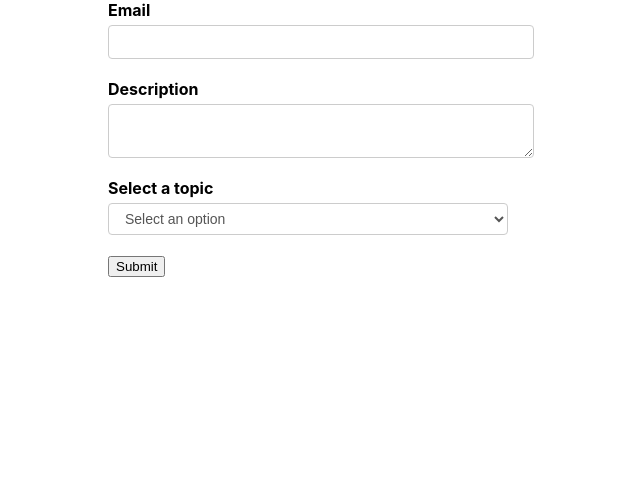
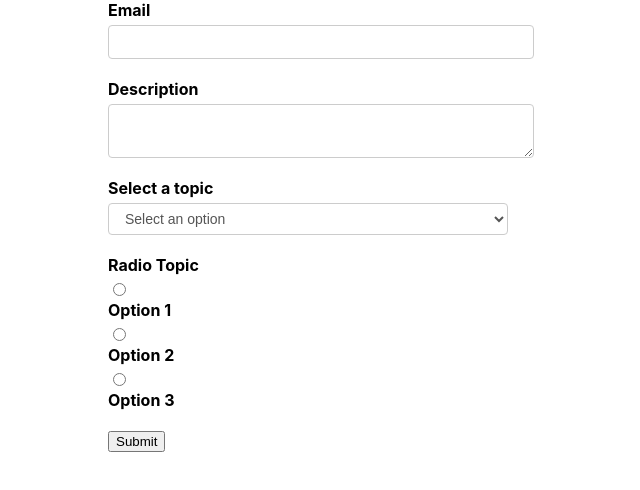
Before and after one commit to pradeep2165/react-formic, a React (Create React App) app: page / in a window 1280 px wide. Shown: the top 490 px of the page, without its empty margins (319-959 px from the left). Built offline with nearby package versions, Linux system fonts and the light colour scheme.

Commit message:
radio formik component added

```diff
--- a/src/App.css
+++ b/src/App.css
@@ -5,11 +5,11 @@
 
 label{
   font-weight: bold;
-  display: flex;
+  display:flex;
   margin-bottom: 5px;
 }
 
-input[type='text'], input[type='email'], textarea, select{
+input[type='text'], input[type='email'], textarea, select {
   display: block;
   width: 400px;
   padding: 6px 12px;
--- a/src/components/FormikContainer.js
+++ b/src/components/FormikContainer.js
@@ -10,15 +10,23 @@
     { key: "Option 2", value: "option2" },
     { key: "Option 3", value: "option3" },
   ];
+
+  const radioButtonOptions = [
+    { key: "Option 1", value: "roption1" },
+    { key: "Option 2", value: "roption2" },
+    { key: "Option 3", value: "roption3" },
+  ];
   const initialValues = {
     email: "",
     description: "",
     selectOption: "",
+    radioOptions: "",
   };
   const validationSchema = Yup.object({
     email: Yup.string().required("Required"),
     description: Yup.string().required("Required"),
     selectOption: Yup.string().required("Required"),
+    radioOptions: Yup.string().required("Required"),
   });
   const onSubmit = (values) => console.log("From date", values);
 
@@ -29,6 +37,7 @@
           <FormikControl control="input" type="email" name="email" label="Email" />
           <FormikControl control="textarea" name="description" label="Description" />
           <FormikControl control="select" name="selectOption" label="Select a topic" options={dropdownoptions} />
+          <FormikControl control="radio" name="radioOptions" label="Radio Topic" options={radioButtonOptions} />
           <button type="submit">Submit</button>
         </Form>
       )}
--- a/src/components/FormikControl.js
+++ b/src/components/FormikControl.js
@@ -1,5 +1,6 @@
 import React from "react";
 import Input from "./Input";
+import RadioButton from "./RadioButton";
 import Select from "./Select";
 import Textarea from "./Textarea";
 
@@ -13,6 +14,7 @@
     case "select":
       return <Select {...rest} />;
     case "radio":
+      return <RadioButton {...rest} />;
     case "checkout":
     case "date":
     default:
--- /dev/null
+++ b/src/components/RadioButton.js
@@ -0,0 +1,27 @@
+import { ErrorMessage, Field } from "formik";
+import React from "react";
+import TextError from "./TextError";
+
+function RadioButton(props) {
+  const { label, name, options, ...rest } = props;
+  return (
+    <div className="form-control">
+      <label>{label}</label>
+      <Field name={name} {...rest}>
+        {({ field }) => {
+          return options.map((option) => {
+            return (
+              <React.Fragment key={option.key}>
+                <input type="radio" id={option.value} {...field} value={option.value} checked={field.value === option.value} />
+                <label htmlFor={option.value}>{option.key}</label>
+              </React.Fragment>
+            );
+          });
+        }}
+      </Field>
+      <ErrorMessage name={name} component={TextError} />
+    </div>
+  );
+}
+
+export default RadioButton;
```
